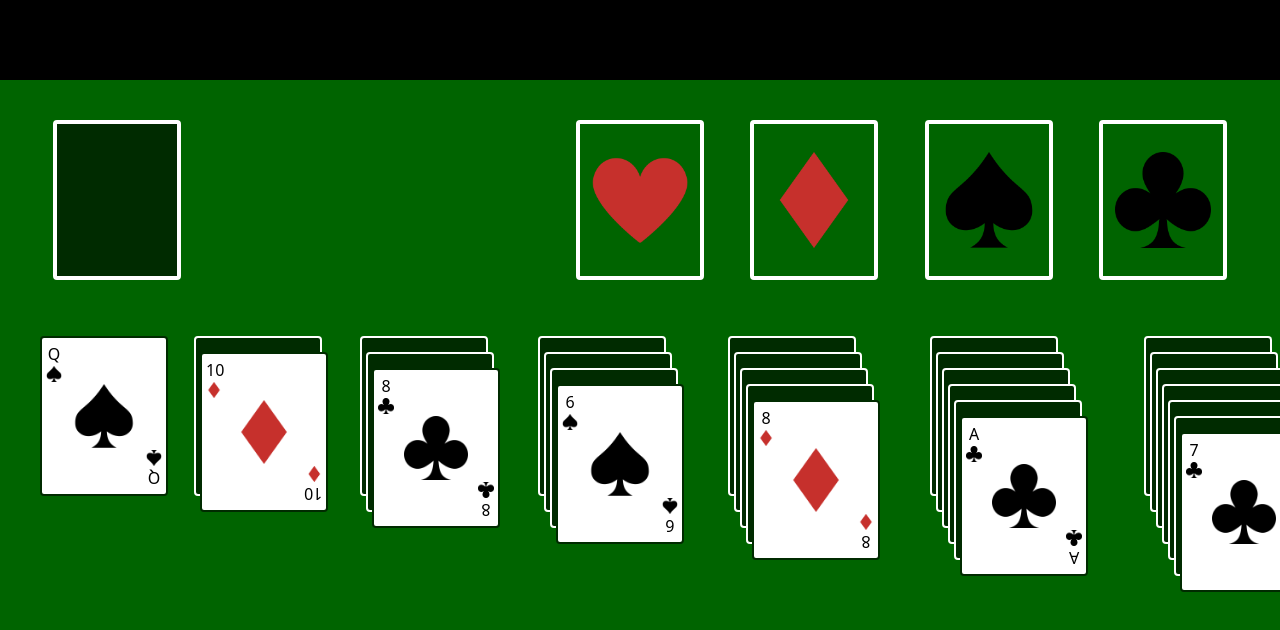
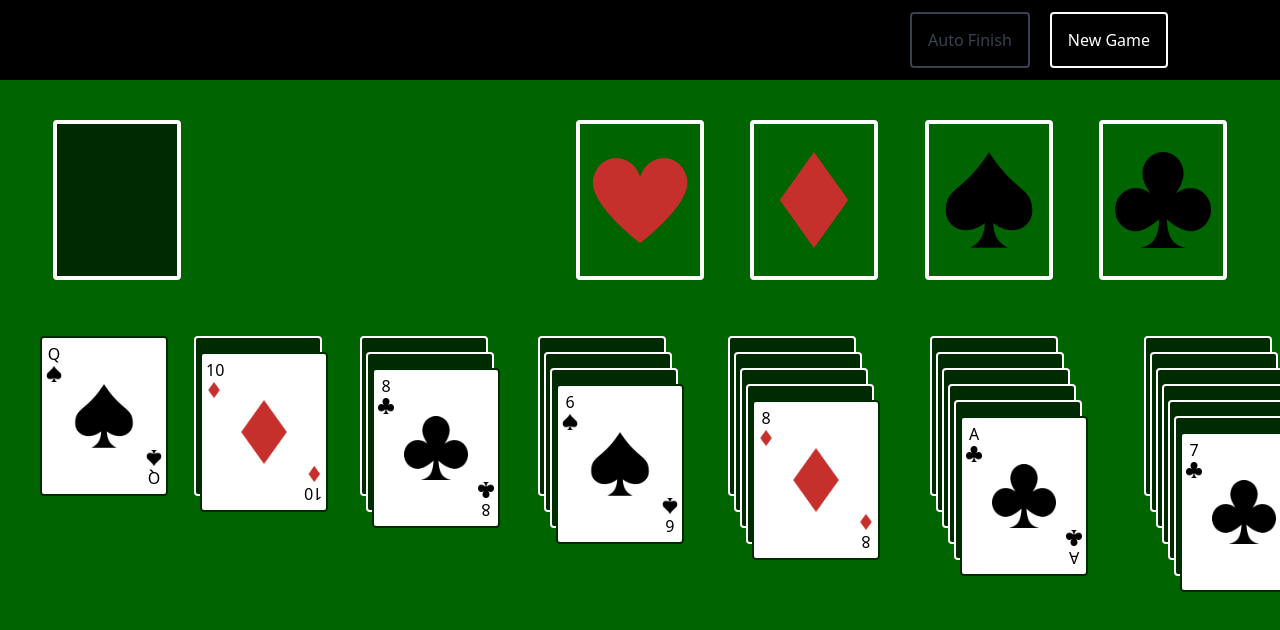
Before and after one commit to Spencehiko/solitaire, a Vue app: page / in a window 1280 px wide. Shown: the top 630 px of the page. Built offline with nearby package versions, Linux system fonts and the light colour scheme.

Commit message:
feat! new game added

```diff
--- a/src/App.vue
+++ b/src/App.vue
@@ -1,11 +1,21 @@
 <script setup lang="ts">
 import HeaderMenu from "./components/HeaderMenu.vue";
 import GamePage from "./components/GamePage.vue";
+import ConfirmDialog from "./components/ConfirmDialog.vue";
+
+import { storeToRefs } from "pinia";
+import { useMainStore } from "@/stores/store";
+
+const store = useMainStore();
+const { isConfirmDialogOpen } = storeToRefs(store);
 </script>
 
 <template>
-    <HeaderMenu />
-    <main class="bg-dark-green h-screen-20">
-        <GamePage />
-    </main>
+    <div :class="{ blur: isConfirmDialogOpen }">
+        <HeaderMenu />
+        <main class="bg-dark-green h-screen-20">
+            <GamePage />
+        </main>
+    </div>
+    <ConfirmDialog />
 </template>
--- /dev/null
+++ b/src/components/ConfirmDialog.vue
@@ -0,0 +1,22 @@
+<script setup lang="ts">
+import { useMainStore } from "@/stores/store";
+import { storeToRefs } from "pinia";
+
+const store = useMainStore();
+const { isConfirmDialogOpen } = storeToRefs(store);
+const { newGame } = store;
+</script>
+
+<template>
+    <div class="absolute left-1/2 -translate-x-1/2 top-40 bg-white text-black rounded p-5" v-if="isConfirmDialogOpen">
+        <div class="flex justify-between mb-4">
+            <h3 class="text-xl font-bold">NEW GAME!</h3>
+            <button @click="isConfirmDialogOpen = false" class="rounded-full border-2 border-red-500 px-2 text-red-500">X</button>
+        </div>
+        <span>Are you sure to start a new game? All progress will be lost.</span>
+        <div class="flex justify-between mt-4">
+            <button @click="isConfirmDialogOpen = false" class="rounded border-2 border-red-500 px-2 text-red-500">Cancel</button>
+            <button @click="newGame" class="rounded border-2 border-black px-2 text-black">New Game</button>
+        </div>
+    </div>
+</template>
--- a/src/components/GamePage.vue
+++ b/src/components/GamePage.vue
@@ -9,7 +9,7 @@ const { startGame, nextCard, getCardNumber, getCardSuit, sendCardToSlot, sendCar
 
 onMounted(() => {
     activeCardIndex.value = -1;
-    if (!cards.value[0]) {
+    if (!cards.value[0] && board.value.every((column) => column.length === 0)) {
         startGame();
     }
 });
--- a/src/components/HeaderMenu.vue
+++ b/src/components/HeaderMenu.vue
@@ -1,5 +1,24 @@
-<script setup lang="ts"></script>
+<script setup lang="ts">
+import { useMainStore } from "@/stores/store";
+import { storeToRefs } from "pinia";
+
+const store = useMainStore();
+const { showConfirmDialog, autoFinish } = store;
+const { isAutoFinishAvailable } = storeToRefs(store);
+</script>
 
 <template>
-    <div class="h-20 bg-black"></div>
+    <div class="h-20 bg-black flex justify-between px-28">
+        <span>Solitaire</span>
+        <div class="flex gap-5">
+            <button
+                @click="autoFinish()"
+                class="text-white border-2 border-white rounded p-4 h-14 leading-3 my-auto disabled:text-gray-700 disabled:border-gray-700 disabled:cursor-not-allowed"
+                :disabled="!isAutoFinishAvailable"
+            >
+                Auto Finish
+            </button>
+            <button @click="showConfirmDialog()" class="text-white border-2 border-white rounded p-4 h-14 leading-3 my-auto">New Game</button>
+        </div>
+    </div>
 </template>
--- a/src/stores/store.ts
+++ b/src/stores/store.ts
@@ -7,6 +7,8 @@ export const useMainStore = defineStore({
         cards: [] as number[],
         activeCardIndex: -1 as number,
         slots: [-1, -1, -1, -1] as [number, number, number, number],
+        isConfirmDialogOpen: false as boolean,
+        isAutoFinishAvailable: false as boolean,
     }),
     getters: {},
     actions: {
@@ -40,6 +42,9 @@ export const useMainStore = defineStore({
                 this.activeCardIndex += 1;
             }
             this.activeCardIndex -= 1;
+            if (this.cards.length === 0) {
+                this.activeCardIndex = -1;
+            }
         },
         getCardNumber(card: number): number | string {
             const cardNum = card % 13;
@@ -73,15 +78,14 @@ export const useMainStore = defineStore({
                 this.slots[suit] = card;
                 this.previousCard();
                 this.cards.splice(this.cards.indexOf(card), 1);
+                this.checkAutoFinish();
             }
             const emptySlot = this.board.findIndex((slot) => slot.length === 0);
             if (number === "K" && emptySlot !== -1) {
                 this.board[emptySlot].push(card);
                 this.previousCard();
                 this.cards.splice(this.cards.indexOf(card), 1);
-            }
-            if (this.cards.length === 0) {
-                this.activeCardIndex = -1;
+                this.checkAutoFinish();
             }
         },
         sendCardToSlotFromBoard(card: number) {
@@ -102,6 +106,7 @@ export const useMainStore = defineStore({
                 if (this.board[pickedCardSlot][this.board[pickedCardSlot].length - 1] < 0) {
                     this.board[pickedCardSlot][this.board[pickedCardSlot].length - 1] = -this.board[pickedCardSlot][this.board[pickedCardSlot].length - 1];
                 }
+                this.checkAutoFinish();
             }
         },
         isOneLess(bigCard: number | string, smallCard: number | string) {
@@ -117,7 +122,10 @@ export const useMainStore = defineStore({
                 this.board[droppedSlot].push(this.board[pickedCardSlot][i]);
             }
             this.board[pickedCardSlot].splice(indexOfPickedCard, this.board[pickedCardSlot].length - indexOfPickedCard + 1);
-            this.board[pickedCardSlot][this.board[pickedCardSlot].length - 1] = -this.board[pickedCardSlot][this.board[pickedCardSlot].length - 1];
+            if (this.board[pickedCardSlot][this.board[pickedCardSlot].length - 1] < 0) {
+                this.board[pickedCardSlot][this.board[pickedCardSlot].length - 1] = -this.board[pickedCardSlot][this.board[pickedCardSlot].length - 1];
+            }
+            this.checkAutoFinish();
         },
         checkDrop(pickedCard: number, droppedSlot: number) {
             const lastCardOnSlot = this.board[droppedSlot][this.board[droppedSlot].length - 1];
@@ -143,11 +151,36 @@ export const useMainStore = defineStore({
                 this.board[droppedSlot].push(pickedCard);
                 this.cards.splice(this.cards.indexOf(pickedCard), 1);
                 this.previousCard();
+                this.checkAutoFinish();
             }
         },
         isColored(card: number) {
             return card < 27;
         },
+        newGame() {
+            this.board = [[], [], [], [], [], [], []];
+            this.cards = [];
+            this.slots = [-1, -1, -1, -1];
+            this.activeCardIndex = -1;
+            this.startGame();
+            this.isConfirmDialogOpen = false;
+        },
+        showConfirmDialog() {
+            this.isConfirmDialogOpen = true;
+        },
+        checkAutoFinish() {
+            if (
+                this.cards.length === 0 &&
+                this.board.every((column) => {
+                    console.log(column);
+                })
+            ) {
+                console.log("autoFinish");
+            }
+        },
+        autoFinish() {
+            console.log("AAA");
+        },
     },
     persist: true,
 });
```
